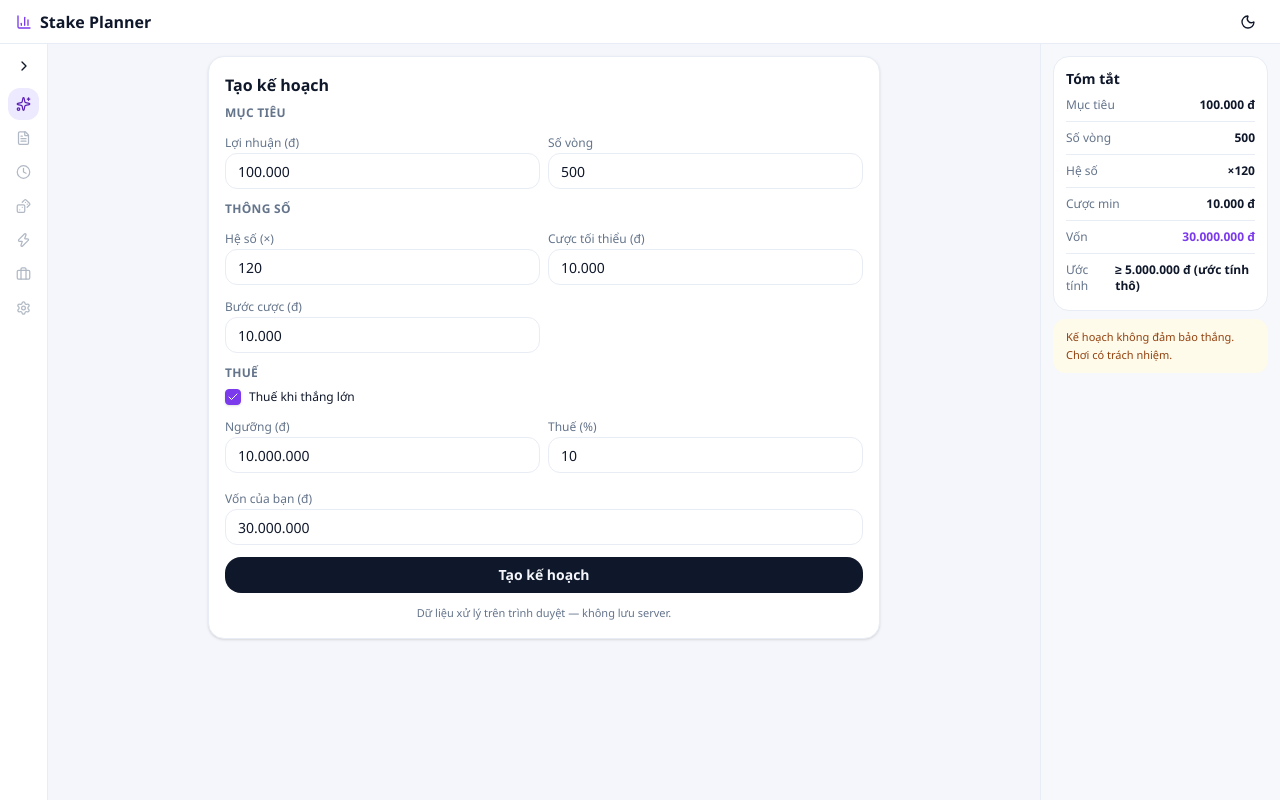
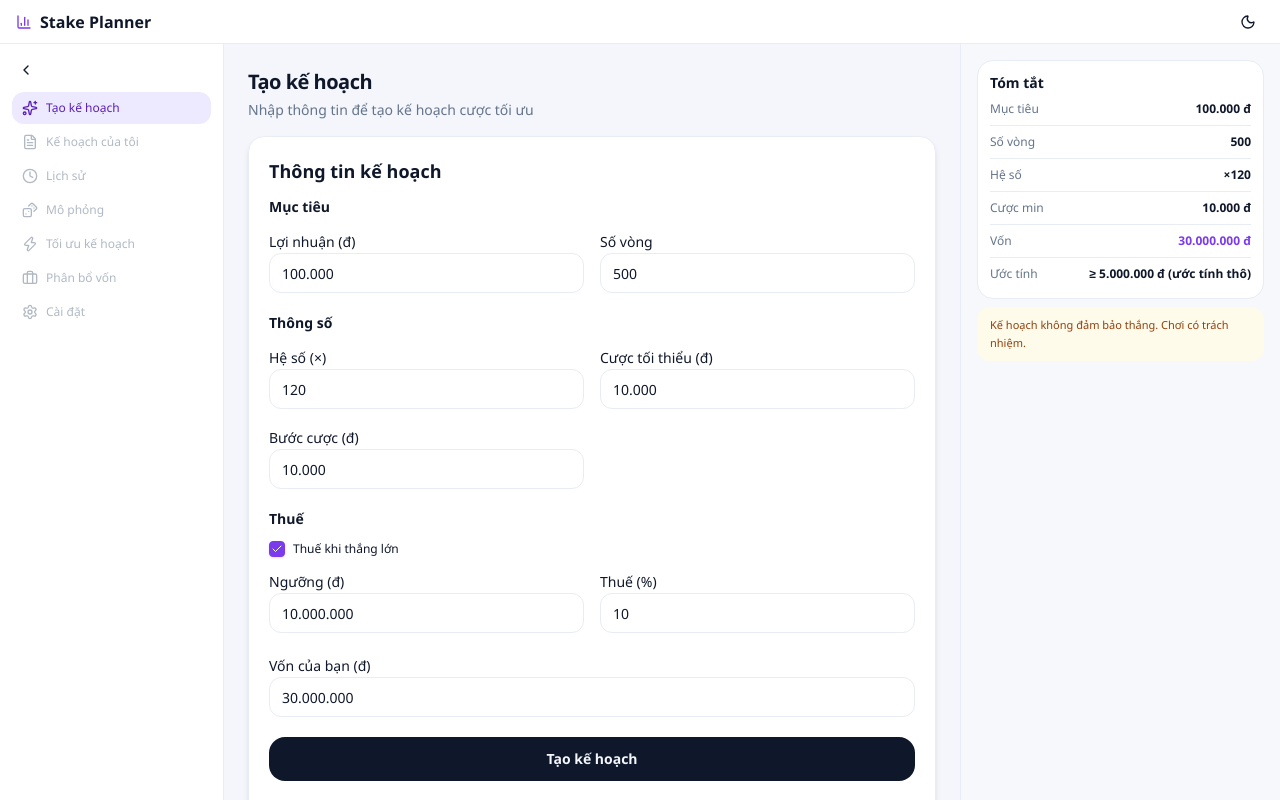
Before and after one commit to Ekergodmear/manageMoney, a React (Vite) app: page / in a window 1280 px wide. Built offline with nearby package versions, Linux system fonts and the light colour scheme.

Commit message:
feat(product): widen main column and restore layout proportions
Co-authored-by: Cursor <cursoragent@cursor.com>

```diff
--- a/src/features/planner/GeneratePlanScreen.tsx
+++ b/src/features/planner/GeneratePlanScreen.tsx
@@ -31,8 +31,8 @@ function Field({
   children: React.ReactNode;
 }) {
   return (
-    <div className="space-y-1">
-      <Label htmlFor={id} className="text-xs text-muted-foreground">
+    <div className="space-y-1.5">
+      <Label htmlFor={id} className="text-sm">
         {label}
       </Label>
       {children}
@@ -80,18 +80,25 @@ export function GeneratePlanScreen({
     };
   }
 
-  const inputClass = 'h-9 rounded-lg text-sm';
+  const inputClass = 'h-10 rounded-lg text-sm';
 
   return (
-    <div className="mx-auto max-w-2xl">
-      <Card className="shadow-sm">
-        <CardHeader className="space-y-0 p-4 pb-2">
-          <CardTitle className="text-base">Tạo kế hoạch</CardTitle>
+    <div className="w-full space-y-4">
+      <div>
+        <h2 className="text-xl font-bold tracking-tight">Tạo kế hoạch</h2>
+        <p className="mt-1 text-sm text-muted-foreground">
+          Nhập thông tin để tạo kế hoạch cược tối ưu
+        </p>
+      </div>
+
+      <Card className="w-full shadow-md">
+        <CardHeader className="space-y-0 p-5 pb-3">
+          <CardTitle className="text-lg">Thông tin kế hoạch</CardTitle>
         </CardHeader>
-        <CardContent className="p-4 pt-0">
-          <form onSubmit={handleSubmit((data) => onSubmit(data as PlannerFormValues))} className="space-y-3">
+        <CardContent className="p-5 pt-0">
+          <form onSubmit={handleSubmit((data) => onSubmit(data as PlannerFormValues))} className="space-y-5">
             <FormSection title="Mục tiêu">
-              <div className="grid grid-cols-2 gap-2">
+              <div className="grid gap-4 sm:grid-cols-2">
                 <Field id="targetProfit" label="Lợi nhuận (đ)" error={errors.targetProfit?.message}>
                   <Input id="targetProfit" className={inputClass} inputMode="numeric" {...bindMoney('targetProfit')} />
                 </Field>
@@ -102,7 +109,7 @@ export function GeneratePlanScreen({
             </FormSection>
 
             <FormSection title="Thông số">
-              <div className="grid grid-cols-2 gap-2">
+              <div className="grid gap-4 sm:grid-cols-2">
                 <Field id="rewardMultiplier" label="Hệ số (×)" error={errors.rewardMultiplier?.message}>
                   <Input id="rewardMultiplier" className={inputClass} inputMode="decimal" {...register('rewardMultiplier')} />
                 </Field>
@@ -129,7 +136,7 @@ export function GeneratePlanScreen({
                 </Label>
               </div>
               {winTaxEnabled ? (
-                <div className="mt-2 grid grid-cols-2 gap-2">
+                <div className="mt-3 grid gap-4 sm:grid-cols-2">
                   <Field id="winTaxThreshold" label="Ngưỡng (đ)" error={errors.winTaxThreshold?.message}>
                     <Input id="winTaxThreshold" className={inputClass} inputMode="numeric" {...bindMoney('winTaxThreshold')} />
                   </Field>
@@ -148,11 +155,11 @@ export function GeneratePlanScreen({
               <p className="text-xs text-destructive">{serverError}</p>
             ) : null}
 
-            <Button type="submit" className="h-9 w-full">
+            <Button type="submit" className="h-11 w-full">
               Tạo kế hoạch
             </Button>
 
-            <p className="text-center text-[11px] text-muted-foreground">
+            <p className="text-center text-xs text-muted-foreground">
               Dữ liệu xử lý trên trình duyệt — không lưu server.
             </p>
           </form>
--- a/src/layout/AppLayout.tsx
+++ b/src/layout/AppLayout.tsx
@@ -72,7 +72,7 @@ export function AppLayout({
       return true;
     }
     const stored = window.localStorage.getItem(SIDEBAR_COLLAPSED_KEY);
-    return stored === null ? true : stored === '1';
+    return stored === '1';
   });
   const isDark = theme === 'dark';
 
@@ -180,8 +180,8 @@ export function AppLayout({
 
           <aside
             className={cn(
-              'hidden shrink-0 flex-col border-r border-border bg-card p-2 lg:flex',
-              collapsed ? 'w-12' : 'w-44',
+              'hidden shrink-0 flex-col border-r border-border bg-card p-3 lg:flex',
+              collapsed ? 'w-14' : 'w-56',
             )}
           >
             {sidebarInner(collapsed)}
@@ -202,13 +202,13 @@ export function AppLayout({
               initial={{ opacity: 0 }}
               animate={{ opacity: 1 }}
               transition={{ duration: 0.15 }}
-              className="min-h-0 min-w-0 flex-1 overflow-y-auto p-3"
+              className="min-h-0 min-w-0 flex-1 overflow-y-auto p-4 sm:p-5 lg:p-6"
             >
               {main}
             </motion.main>
 
             {showRightPanel ? (
-              <aside className="hidden min-h-0 w-56 shrink-0 overflow-y-auto border-l border-border bg-muted/30 p-3 lg:block xl:w-60">
+              <aside className="hidden min-h-0 w-72 shrink-0 overflow-y-auto border-l border-border bg-muted/30 p-4 lg:block xl:w-80">
                 <div className="flex flex-col gap-2">{rightPanel}</div>
               </aside>
             ) : null}
@@ -228,9 +228,7 @@ export function FormSection({
 }): ReactNode {
   return (
     <div>
-      <p className="mb-2 text-xs font-semibold uppercase tracking-wide text-muted-foreground">
-        {title}
-      </p>
+      <p className="mb-3 text-sm font-semibold text-foreground">{title}</p>
       {children}
     </div>
   );
```
